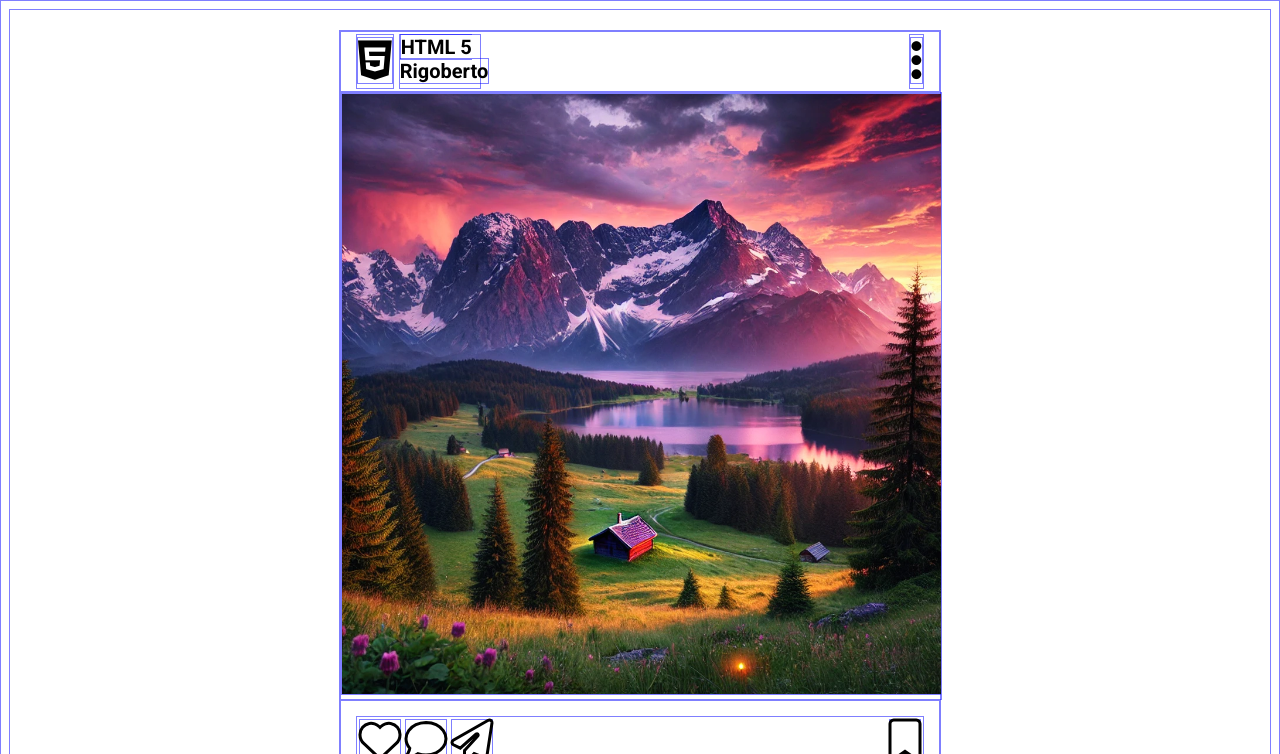
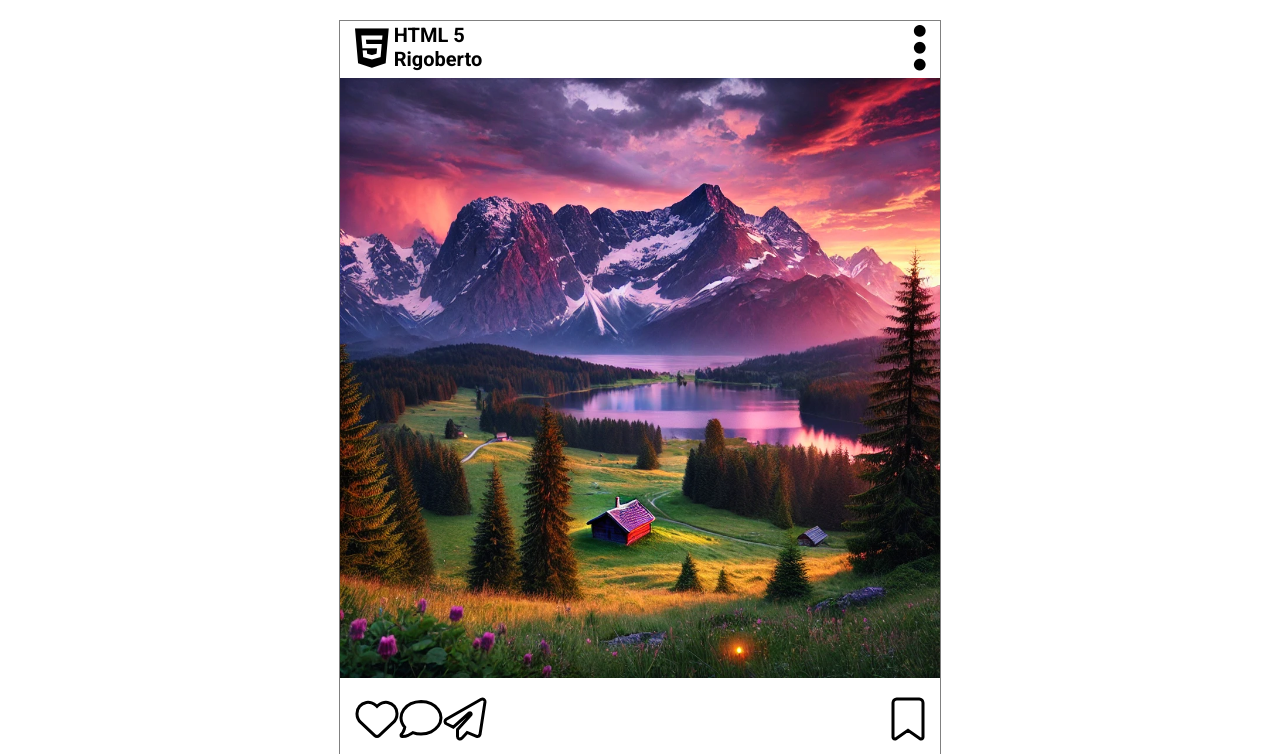
Before and after one commit to 4GeeksAcademy/Lvera87-html-hello-17, a plain HTML site: page index.html in a window 1280 px wide. In both pictures the pointer is over the icon 916 px from the left and 60 px from the top of the page. Shown: the top 754 px of the page. Drawn offline with Linux system fonts and the light colour scheme.

Commit message:
first commit

```diff
--- a/styles.css
+++ b/styles.css
@@ -10,6 +10,9 @@ body {
     max-width: 600px;
     margin: 20px auto;
     background-color: transparent;
+    border: 1px solid grey;
+
+
 
 }
 
@@ -38,6 +41,15 @@ body {
     margin-left: auto;
 
 }
+
+.header .puntos i:hover {
+    color: rgb(0, 0, 0);
+    transform: scale(1.2);
+}
+
+
+
+
 
 .img {
     width: 100%;
```
Also changed, not shown: index.html (+0 -4 lines).
